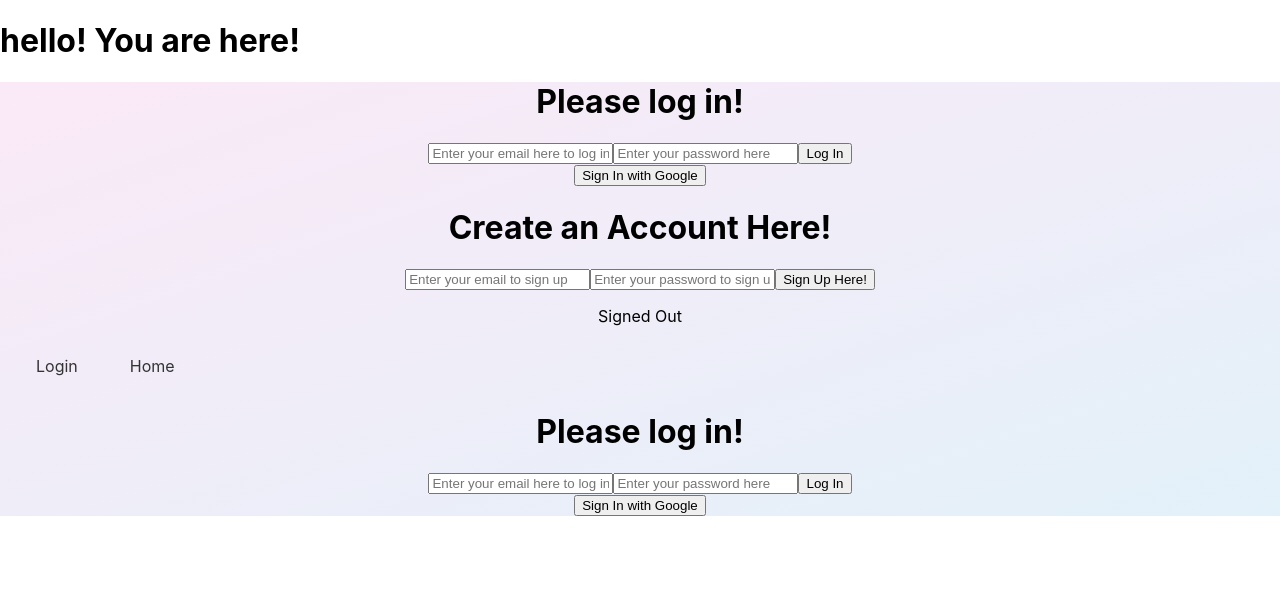
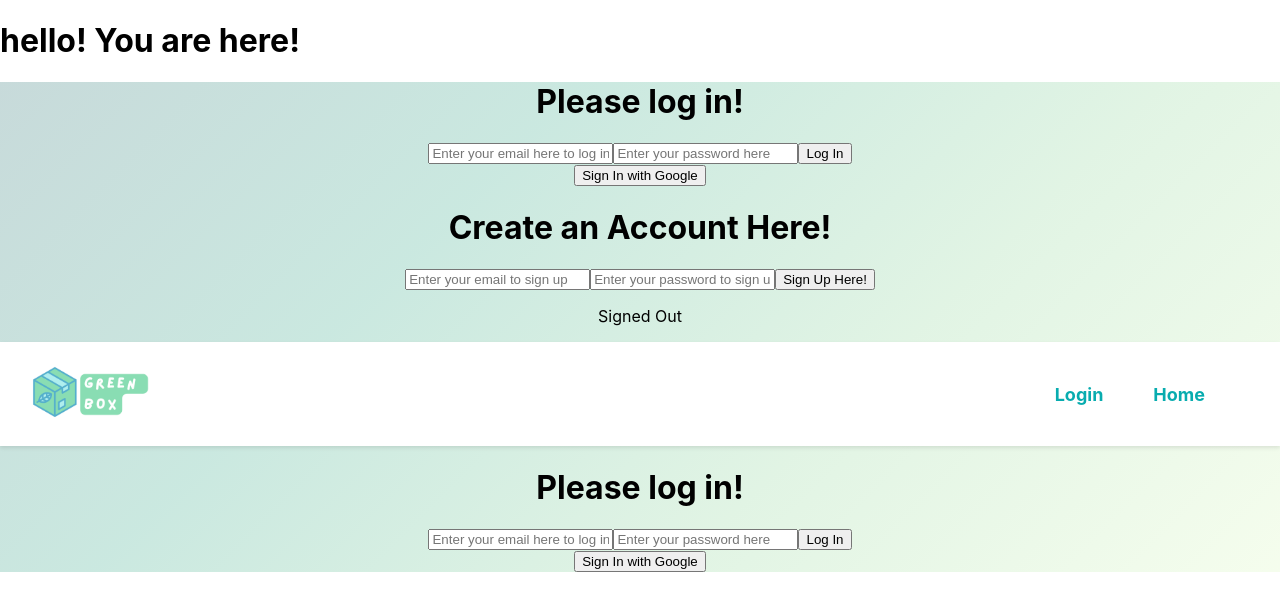
Before and after one commit to sierrajanson/ACMHacks2024, a React (Create React App) app: page / in a window 1280 px wide. Shown: the top 610 px of the page. Built offline with nearby package versions, Linux system fonts and the light colour scheme; no server answers.

Commit message:
finalized style palette and flow

```diff
--- a/src/App.css
+++ b/src/App.css
@@ -1,24 +1,19 @@
 .App {
   text-align: center;
-  background-image: linear-gradient(to bottom right, rgba(245, 200, 236,0.4), rgba(184, 220, 240,0.4));
+  /* background-image: linear-gradient(to bottom right, rgba(80, 180, 152,0.4), rgba(107, 243, 168, 0.4)); */
+  /* background-color: white; */
+  background: linear-gradient(135deg,
+    rgba(70, 133, 133, 0.3) 0%,   /* darker teal */
+    rgba(80, 180, 152, 0.3) 33%,  /* teal */
+    rgba(156, 219, 166, 0.3) 66%, /* green */
+    rgba(222, 249, 196, 0.3) 100% /* light green */
+);
+
 
 }
 
-/* .map{
-  width: 50%;
-  margin: auto;
-} */
-
-/* .map{
-
-  width: 50%;
-  margin: auto;
-
-} */
-
 
 .App-header {
-  background-color: #282c34;
   min-height: 100vh;
   display: flex;
   flex-direction: column;
@@ -26,4 +21,71 @@
   justify-content: center;
   font-size: calc(10px + 2vmin);
   color: white;
+
 }
+
+.appContainer{
+  height: 100vh;
+
+}
+
+
+.popup {
+  position: fixed;
+  top: 0;
+  left: 0;
+  right: 0;
+  bottom: 0;
+  background: rgba(0, 0, 0, 0.5); /* Semi-transparent background */
+  display: flex;
+  align-items: center;
+  justify-content: center;
+  z-index: 999; /* Ensure it appears on top */
+}
+
+.popup {
+  position: fixed;
+  top: 0;
+  left: 0;
+  right: 0;
+  bottom: 0;
+  background: rgba(0, 0, 0, 0.5); /* Semi-transparent background */
+  display: flex;
+  align-items: center;
+  justify-content: center;
+  z-index: 999; /* Ensure it appears on top */
+}
+
+.popup-content {
+  background: white;
+  padding: 20px;
+  border-radius: 8px;
+  box-shadow: 0 4px 8px rgba(0, 0, 0, 0.2);
+  max-width: 400px;
+  width: 100%;
+  position: relative; /* Required for positioning the close button */
+}
+
+.close-button {
+  position: absolute; /* Positioning it relative to the popup content */
+  top: 10px;
+  right: 10px;
+  background: none; /* No background */
+  border: none; /* No border */
+  font-size: 20px; /* Adjust size as needed */
+  cursor: pointer; /* Pointer cursor on hover */
+}
+
+.popup-content p {
+  text-align: left; /* Align text to the left */
+  margin: 5px 50px; /* Add some margin for better spacing */
+}
+
+/* Styles for the suggestions section */
+.popup-content h3 {
+  margin-top: 20px; /* Space above the suggestions title */
+}
+
+.popup-content hr {
+  margin: 15px 0; /* Space above and below the horizontal line */
+}
--- a/src/Home.js
+++ b/src/Home.js
@@ -1,19 +1,42 @@
-import React, { useEffect, useRef } from 'react';
+// import React, { useEffect, useRef } from 'react';
+// import MapView from '@arcgis/core/views/MapView';
+// import WebMap from '@arcgis/core/WebMap';
+// import Graphic from '@arcgis/core/Graphic';
+// import Point from '@arcgis/core/geometry/Point';
+// import ReactDOM from 'react-dom/client';
+// import Popup from './Popup.js';
+// import api from './api.js';
+// import { createRoot } from 'react-dom/client';  // Import createRoot
+
+//     const fetchData = async() =>{
+//       // const resp = await api.get('/',{
+//       //   params: {query:description,apikey:"3e3c6e58-57bc-44f1-8883-68c50439beda<__>1PTsFeETU8N2v5f4qmtDZVGS"},
+//       // });
+//       const res = await api.get('/');
+//       console.log(res);
+
+//     }
+//     fetchData();
+
+
+
+import React, { useEffect, useRef, useState } from 'react';
 import MapView from '@arcgis/core/views/MapView';
 import WebMap from '@arcgis/core/WebMap';
 import Graphic from '@arcgis/core/Graphic';
 import Point from '@arcgis/core/geometry/Point';
-import ReactDOM from 'react-dom/client';
-import Popup from './Popup.js';
 import api from './api.js';
+import Popup from './Popup.js'; // Make sure to adjust the import based on your file structure
+import './App.css'; // Optional: Add your styles here
+
 const Home = () => {
   const mapDiv = useRef(null);
+  const [selectedGraphic, setSelectedGraphic] = useState(null); // State to track the selected graphic
 
   useEffect(() => {
     let view;
 
     const initializeMap = async () => {
-
       const map = new WebMap({
         basemap: 'streets-navigation-vector',
       });
@@ -21,12 +44,12 @@ const Home = () => {
       view = new MapView({
         container: mapDiv.current,
         map: map,
-        center: [-122.0575, 36.992],
-        zoom: 14,
-        ui: { components: ["zoom", "compass"] },
+        center: [-122.0575, 36.999],
+        zoom: 15,
+        ui: { components: ['zoom', 'compass'] },
         constraints: {
-          attribution: false
-        }
+          attribution: false,
+        },
       });
 
       const libraryLocations = [
@@ -35,14 +58,14 @@ const Home = () => {
           coordinates: [-122.0593, 36.9972],
           people: 9,
           temp: 87,
-          IAQ: "stale"
+          IAQ: 'stale',
         },
         {
           name: 'Science & Engineering Library',
           coordinates: [-122.0624, 36.9991],
           people: 89,
           temp: 74,
-          IAQ: "good"
+          IAQ: 'good',
         },
       ];
 
@@ -68,27 +91,32 @@ const Home = () => {
             IAQ: library.IAQ,
             temp: library.temp,
           },
-          popupTemplate: {
-            title: '{name}',
-            content: 'There are {people} people, an IAQ of {IAQ}, and a temperature of {temp}',
-          },
         });
 
         view.graphics.add(graphic);
+      });
+
+      // Add click event to the view to handle graphic selection
+      view.on('click', (event) => {
+        view.hitTest(event).then((response) => {
+          if (response.results.length > 0) {
+            const graphic = response.results[0].graphic;
+            setSelectedGraphic(graphic); // Set the clicked graphic
+          } else {
+            setSelectedGraphic(null); // Clear selection if clicked outside
+          }
+        });
       });
     };
 
     initializeMap();
 
-    const fetchData = async() =>{
-      // const resp = await api.get('/',{
-      //   params: {query:description,apikey:"3e3c6e58-57bc-44f1-8883-68c50439beda<__>1PTsFeETU8N2v5f4qmtDZVGS"},
-      // });
+    const fetchData = async () => {
       const res = await api.get('/');
       console.log(res);
+    };
+    fetchData();
 
-    }
-    fetchData();
     return () => {
       if (view) {
         view.destroy();
@@ -98,11 +126,29 @@ const Home = () => {
   }, []);
 
   return (
-    <div>
+    <div className="appContainer">
       <div
         ref={mapDiv}
-        style={{ width: '70%', margin:'auto', marginTop: '20px', marginBottom: '20px', height: '600px', border: '2px solid rgba(245, 200, 236,0.6)' }}
+        style={{
+          width: '70%',
+          margin: 'auto',
+          marginTop: '40px',
+          marginBottom: '20px',
+          height: '75%',
+          boxShadow: '0 4px 8px rgba(0, 0, 0, 0.1)',
+          cursor:'pointer'
+        }}
       />
+      {/* Render the Popup component if a graphic is selected */}
+      {selectedGraphic && (
+        <Popup
+          name={selectedGraphic.attributes.name}
+          people={selectedGraphic.attributes.people}
+          iaq={selectedGraphic.attributes.IAQ}
+          temperature={selectedGraphic.attributes.temp}
+          onClose={() => setSelectedGraphic(null)} // Pass a prop to close the popup
+        />
+      )}
     </div>
   );
 };
--- a/src/Navbar.css
+++ b/src/Navbar.css
@@ -1,40 +1,43 @@
-.link_container {
-    list-style-type: none;
-    margin: 0;
-    padding: 0;
-    overflow: hidden;
+.navbar {
+    display: flex;
+    align-items: center;
+    justify-content: space-between;
+    padding: 10px 20px;
+    background-color: white;
+    background-image: line;
+    box-shadow: 0 2px 4px rgba(0, 0, 0, 0.1);
   }
 
-li {
-    margin-left:20px;
-    float: left;
+  .icon-container {
+    flex: 0 0 auto;
   }
 
-.link{
-    display: block;
-    color: #333;
-    text-align: center;
-    padding: 14px 16px;
-    text-decoration: none;
+  .logo {
+    height: 80px;
+    width: auto;
   }
 
-
-.login{
-    float:right;
-    margin-right: 20px;
+  .link_container {
+    display: flex;
+    justify-content: flex-end;
+    flex: 1;
+    margin-right: 30px;
   }
 
-.logOutBut{ /* removing all button styling*/
-    display: block;
-    color: white;
-    text-align: center;
-    padding: 14px 16px;
+  .link_container li {
+    list-style: none;
+    margin: 0 25px;
+  }
+
+  .link {
     text-decoration: none;
-    margin: 0;
-    background: none;
-    border-radius: 0;
-	border: none;
-	font: inherit;
-	cursor: pointer;
-	outline: inherit;
+    color: #08acaf;
+    /* color: rgb(70, 133, 133); */
+    font-weight: bold;
+    font-size: large;
+    transition: color 0.3s;
   }
+
+  .link:hover {
+    color: #08acaf;
+  }
--- a/src/Navbar.js
+++ b/src/Navbar.js
@@ -1,56 +1,26 @@
-import React, {useState, useEffect} from 'react';
-import './Navbar.css'
-import { Link, useNavigate } from "react-router-dom";
-// import {getAuth, signOut, onAuthStateChanged} from "firebase/auth";
+import React from 'react';
+import './Navbar.css';
+import { Link } from 'react-router-dom';
+import logo from './acmlogo.png';
 
-const Navbar= () =>{
-//   const auth = getAuth();
-//   const [loggedIn, setLoggedIn] = useState(false);
-//   const navigate = useNavigate();
-
-//   useEffect(() => {
-//     const hasRedirected = localStorage.getItem('redirected');
-//     if (hasRedirected) {
-//       setLoggedIn(true);
-//     }
-//     const unsubscribe = onAuthStateChanged(auth, (user) => {
-//       if (user) {
-//         const uid = user.uid;
-//         console.log("User is signed in:", uid);
-//         setLoggedIn(true);
-//       } else {
-//         console.log("User is signed out");
-//         setLoggedIn(false);
-//       }
-//     });
-//     return () => unsubscribe();
-//   }, [auth, navigate]);
-
-//   const handleSignOut = async () => {
-//     try {
-//       localStorage.removeItem('redirected');
-//       await signOut(auth);
-//     } catch (error) {
-//       console.error("Error signing out:", error);
-//     }
-//   }
-//   console.log(loggedIn);
+const Navbar = () => {
   return (
+    <nav className="navbar">
+      <div className="icon-container">
+        <Link to="/home">
+          <img src={logo} alt="Logo" className="logo" />
+        </Link>
+      </div>
       <div className="link_container">
         <li>
-      <Link to="/"className="link">Login</Link>
+          <Link to="/" className="link">Login</Link>
         </li>
         <li>
-      <Link to="/home"className="link">Home</Link>
+          <Link to="/home" className="link">Home</Link>
         </li>
-    {/* <li className="login">
-      {loggedIn ? (<Link to="/profile"className="link">Profile</Link>): (<p></p>)}
-    </li>
-    <li className="login">
-      {loggedIn ? (<button className="logOutBut" onClick={handleSignOut}>Sign Out</button>): (<Link to="/login" className="link">Login</Link>)}
-    </li> */}
       </div>
-
+    </nav>
   );
 }
+
 export default Navbar;
--- a/src/Popup.js
+++ b/src/Popup.js
@@ -1,13 +1,34 @@
-// LibraryPopup.js
 import React from 'react';
+import PropTypes from 'prop-types';
+import './App.css'; // Make sure you have this CSS file for styles
 
-const Popup = ({ name }) => {
+const Popup = ({ name, people, iaq, temperature, onClose }) => {
   return (
-    <div style={{ padding: '10px', fontFamily: 'Arial' }}>
-      <h2>{name}</h2>
-      <p>HELLO</p>
+    <div className="popup">
+      <div className="popup-content">
+        <button className="close-button" onClick={onClose}>
+          &times; {/* X symbol for close button */}
+        </button>
+        <h2>{name}</h2>
+        <p><strong>People Count:</strong> {people}</p>
+        <p><strong>Indoor Air Quality:</strong> {iaq}</p>
+        <p><strong>Temperature:</strong> {temperature} °F</p>
+        <hr />
+        <h3>Suggestions</h3>
+        <p>🔥 Keep the doors open for ventilation!</p>
+        <p>🌀 Use fans to improve air circulation!</p>
+
+      </div>
     </div>
   );
 };
 
+Popup.propTypes = {
+  name: PropTypes.string.isRequired,
+  people: PropTypes.number.isRequired,
+  iaq: PropTypes.string.isRequired,
+  temperature: PropTypes.number.isRequired,
+  onClose: PropTypes.func.isRequired,
+};
+
 export default Popup;
```
Also changed, not shown: src/acmlogo.png (added). Lines whose indentation alone changed are shown as unchanged.
